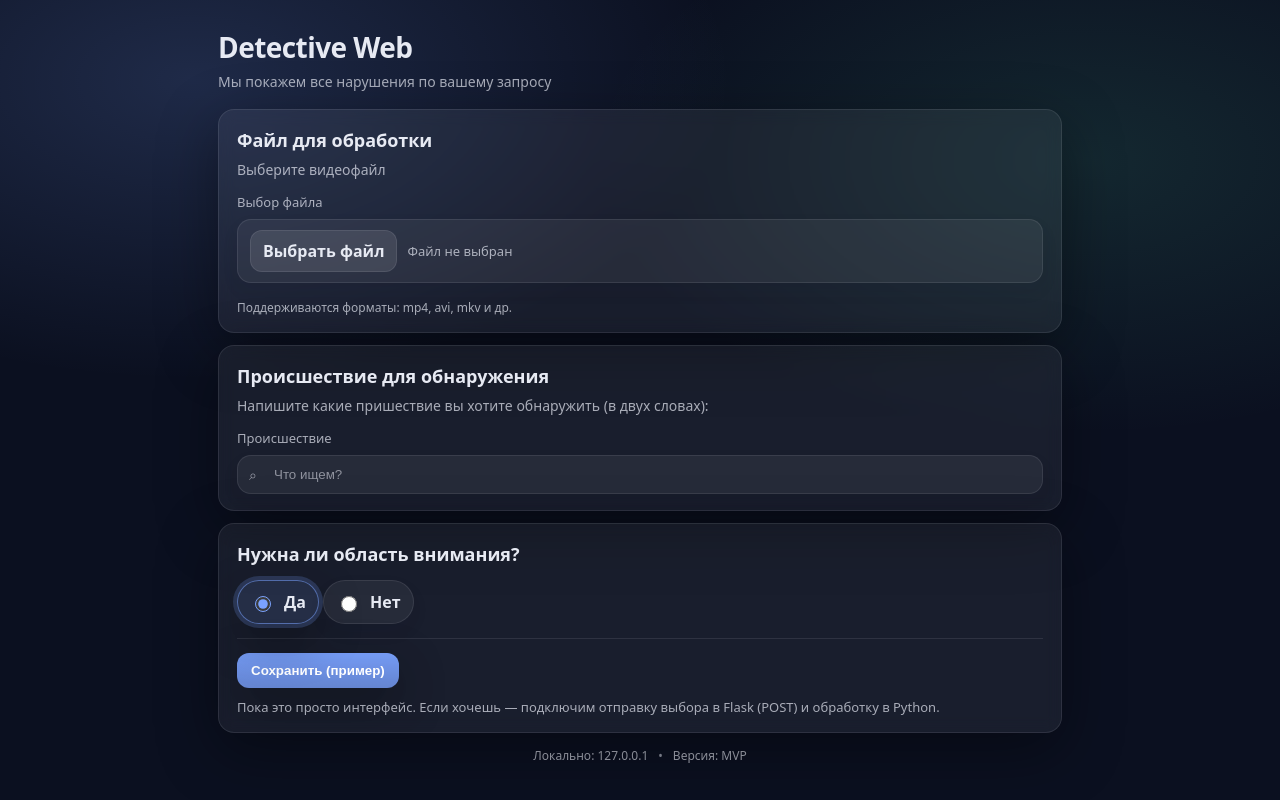
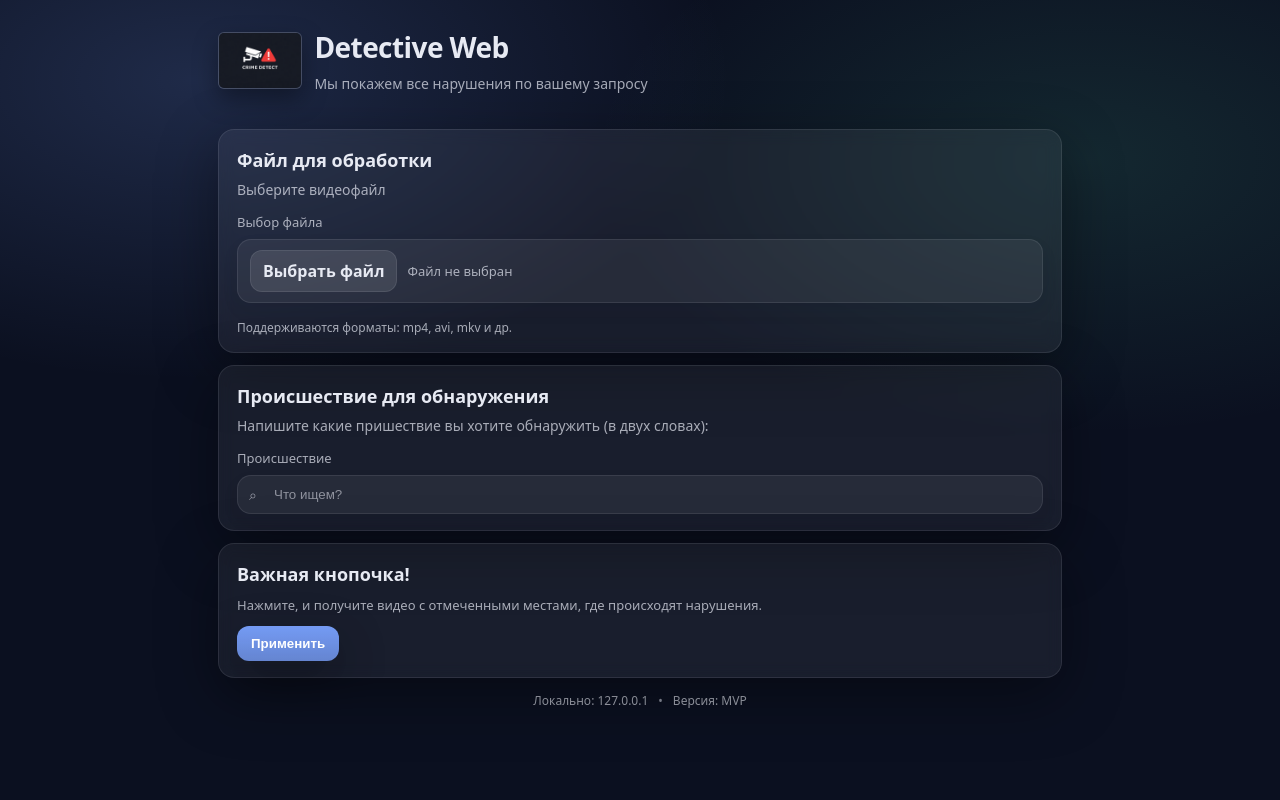
Before and after one commit to NikolaTesla732/-VLM, a Flask app: page / in a window 1280 px wide. Run offline with Flask 3, Linux system fonts and the light colour scheme.

Commit message:
добавил лого на сайт, уьрал выбор ROI, маленькие корректировки

```diff
--- a/static/style.css
+++ b/static/style.css
@@ -115,33 +115,6 @@ body{
   box-shadow: 0 8px 18px rgba(15, 23, 42, 0.06);
 }
 
-/* лёгкая подсветка при наведении */
-.radio:hover{
-  background: #ffffff;
-  border-color: rgba(15, 23, 42, 0.16);
-  transform: translateY(-1px);
-}
-
-/* радиокнопка внутри */
-.radio input{
-  width: 16px;
-  height: 16px;
-  accent-color: var(--accent);
-}
-
-/* ВЫБРАНО: подсветка контейнера, если input отмечен */
-.radio:has(input:checked){
-  border-color: rgba(59, 130, 246, 0.60);
-  box-shadow: 0 0 0 4px var(--accent-soft), 0 12px 30px rgba(15, 23, 42, 0.08);
-  background: rgba(255, 255, 255, 1);
-}
-
-/* текст "Да/Нет" */
-.radio span{
-  font-weight: 600;
-  color: var(--text);
-}
-
 
 .divider{
   height: 1px;
@@ -160,6 +133,7 @@ body{
   color: #fff;
   cursor: pointer;
   font-weight: 600;
+  margin-top: 12px;
 }
 
 .btn:hover{
@@ -335,8 +309,7 @@ body{
 /* Общие "поверхности" (инпуты/плашки) */
 .select,
 .input--pretty,
-.file-wrap,
-.radio{
+.file-wrap{
   background: rgba(255, 255, 255, 0.06) !important;
   border: 1px solid var(--line) !important;
   color: var(--text);
@@ -345,8 +318,7 @@ body{
 /* Hover: чуть светлее */
 .select:hover,
 .input--pretty:hover,
-.file-wrap:hover,
-.radio:hover{
+.file-wrap:hover{
   background: rgba(255, 255, 255, 0.08) !important;
   border-color: rgba(231, 234, 243, 0.16) !important;
   transform: translateY(-1px);
@@ -438,3 +410,19 @@ body{
 .file-btn{
   will-change: transform;
 }
+
+.brand{
+  display: flex;
+  align-items: center;
+  gap: 12px;
+}
+
+.brand-text{
+  display: grid;
+  gap: 2px;
+}
+
+.brand-logo{
+    height: 10%;
+    width: 10%;
+}
--- a/templates/index.html
+++ b/templates/index.html
@@ -14,18 +14,21 @@
 </head>
 
 
-<script src="{{ url_for('static', filename='app.js') }}"></script>
-
-
 <body>
 
 
   <main class="page">
     <header class="header">
-      <div>
-        <h1 class="title">Detective Web</h1>
-        <p class="subtitle">Мы покажем все нарушения по вашему запросу</p>
-      </div>
+<header class="header">
+  <div class="brand">
+    <img class="brand-logo" src="{{ url_for('static', filename='logo2.ico') }}" alt="Logo">
+    <div class="brand-text">
+      <h1 class="title">Detective Web</h1>
+      <p class="subtitle">Мы покажем все нарушения по вашему запросу</p>
+    </div>
+  </div>
+</header>
+
     </header>
 
     <section class="card">
@@ -70,29 +73,14 @@
     </section>
 
     <section class="card">
-      <h2 class="card-title">Нужна ли область внимания?</h2>
-      <p class="card-hint"> </p>
+    <h2 class="card-title">Важная кнопочка!</h2>
+      <p class="footer-note">
+        Нажмите, и получите видео с отмеченными местами, где происходят нарушения.
+      </p>
+      <button class="btn" type="button" title="Пример кнопки (пока ничего не отправляет)">
+        Применить
+      </button>
 
-      <div class="radio-group" role="radiogroup" aria-label="Нужна ли область внимания">
-        <label class="radio">
-          <input type="radio" name="roi_needed" value="yes" checked>
-          <span>Да</span>
-        </label>
-
-        <label class="radio">
-          <input type="radio" name="roi_needed" value="no">
-          <span>Нет</span>
-        </label>
-      </div>
-
-      <div class="divider"></div>
-
-      <button class="btn" type="button" title="Пример кнопки (пока ничего не отправляет)">
-        Сохранить (пример)
-      </button>
-      <p class="footer-note">
-        Пока это просто интерфейс. Если хочешь — подключим отправку выбора в Flask (POST) и обработку в Python.
-      </p>
     </section>
 
     <footer class="footer">
```
Also changed, not shown: static/logo2.ico (added).
